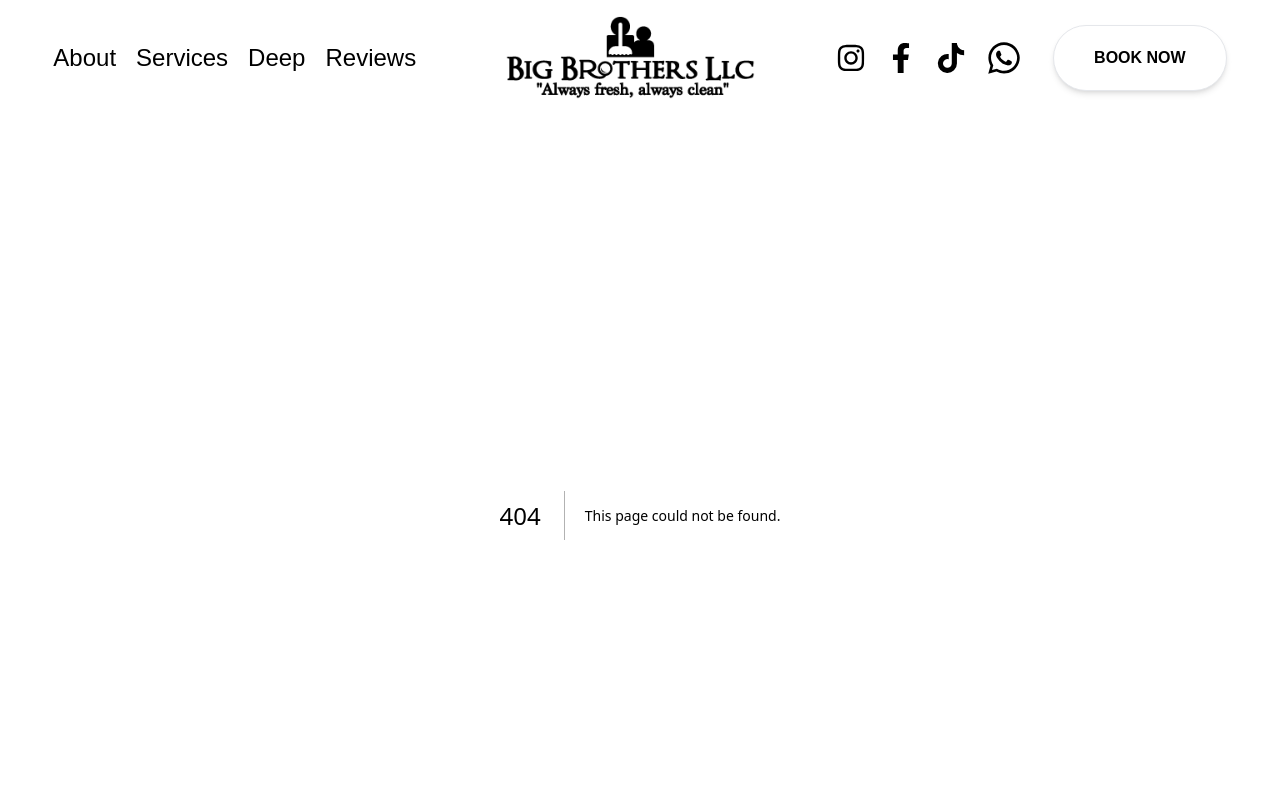
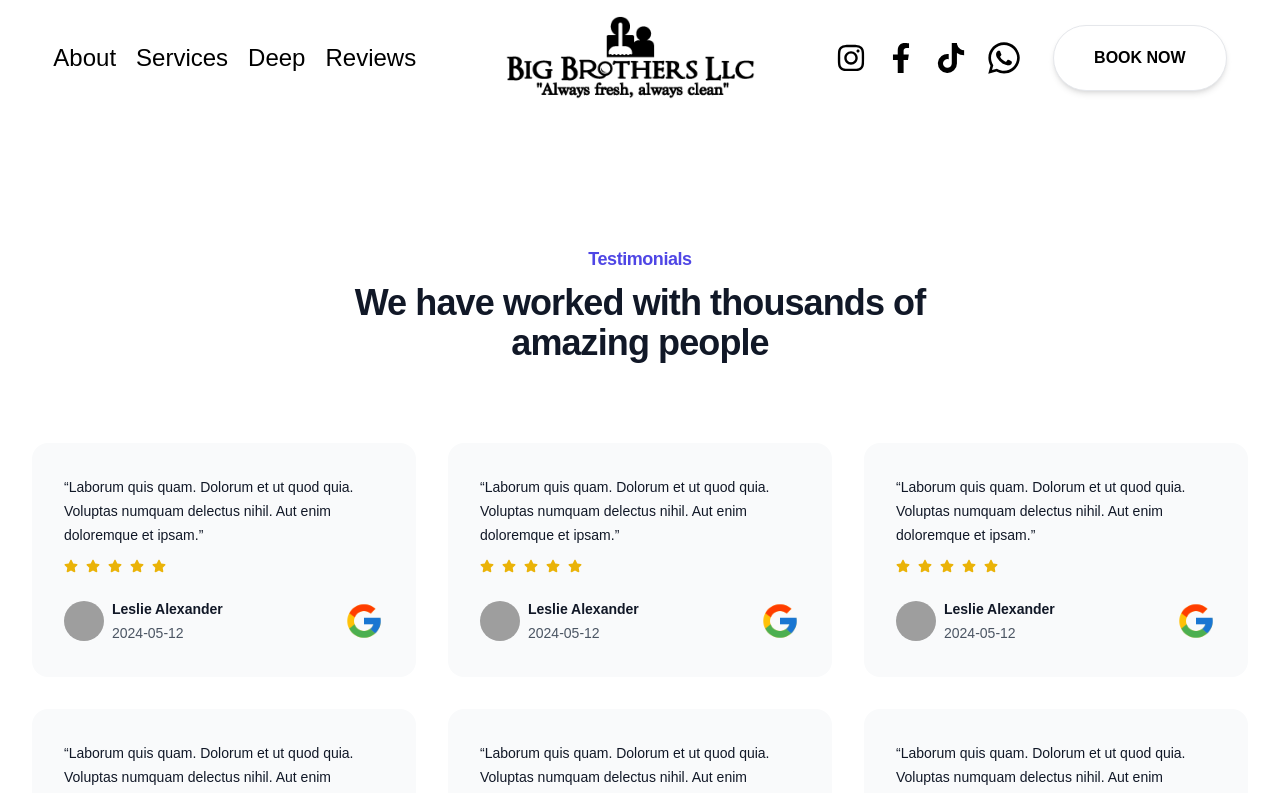
Before and after one commit to CapiDeveloper/proyect-landing-page, a Next.js app: page /reviews in a window 1280 px wide. Before the commit this address had no page. Shown: the top 793 px of the page. Built offline with nearby package versions, Linux system fonts and the light colour scheme; grey boxes are pictures that could not be loaded; a web font is replaced by a local one.

Commit message:
Trabajando con pagina de reseñas

```diff
--- a/package.json
+++ b/package.json
@@ -16,6 +16,8 @@
     "zustand": "^4.5.4"
   },
   "devDependencies": {
+    "@types/node": "22.1.0",
+    "@types/react": "18.3.3",
     "eslint": "^8",
     "eslint-config-next": "14.2.4",
     "postcss": "^8",
--- /dev/null
+++ b/src/app/reviews/page.jsx
@@ -0,0 +1,104 @@
+import Image from "next/image"
+import { FaStar } from "react-icons/fa";
+
+const testimonials = [
+    {
+        body: 'Laborum quis quam. Dolorum et ut quod quia. Voluptas numquam delectus nihil. Aut enim doloremque et ipsam.',
+        author: {
+            name: 'Leslie Alexander',
+            handle: '2024-05-12',
+            imageUrl:
+                'https://images.unsplash.com/photo-1494790108377-be9c29b29330?ixlib=rb-1.2.1&ixid=eyJhcHBfaWQiOjEyMDd9&auto=format&fit=facearea&facepad=2&w=256&h=256&q=80',
+        },
+    },
+    {
+        body: 'Laborum quis quam. Dolorum et ut quod quia. Voluptas numquam delectus nihil. Aut enim doloremque et ipsam.',
+        author: {
+            name: 'Leslie Alexander',
+            handle: '2024-05-12',
+            imageUrl:
+                'https://images.unsplash.com/photo-1494790108377-be9c29b29330?ixlib=rb-1.2.1&ixid=eyJhcHBfaWQiOjEyMDd9&auto=format&fit=facearea&facepad=2&w=256&h=256&q=80',
+        },
+    },
+    {
+        body: 'Laborum quis quam. Dolorum et ut quod quia. Voluptas numquam delectus nihil. Aut enim doloremque et ipsam.',
+        author: {
+            name: 'Leslie Alexander',
+            handle: '2024-05-12',
+            imageUrl:
+                'https://images.unsplash.com/photo-1494790108377-be9c29b29330?ixlib=rb-1.2.1&ixid=eyJhcHBfaWQiOjEyMDd9&auto=format&fit=facearea&facepad=2&w=256&h=256&q=80',
+        },
+    },
+    {
+        body: 'Laborum quis quam. Dolorum et ut quod quia. Voluptas numquam delectus nihil. Aut enim doloremque et ipsam.',
+        author: {
+            name: 'Leslie Alexander',
+            handle: '2024-05-12',
+            imageUrl:
+                'https://images.unsplash.com/photo-1494790108377-be9c29b29330?ixlib=rb-1.2.1&ixid=eyJhcHBfaWQiOjEyMDd9&auto=format&fit=facearea&facepad=2&w=256&h=256&q=80',
+        },
+    },
+    {
+        body: 'Laborum quis quam. Dolorum et ut quod quia. Voluptas numquam delectus nihil. Aut enim doloremque et ipsam.',
+        author: {
+            name: 'Leslie Alexander',
+            handle: '2024-05-12',
+            imageUrl:
+                'https://images.unsplash.com/photo-1494790108377-be9c29b29330?ixlib=rb-1.2.1&ixid=eyJhcHBfaWQiOjEyMDd9&auto=format&fit=facearea&facepad=2&w=256&h=256&q=80',
+        },
+    },
+    {
+        body: 'Laborum quis quam. Dolorum et ut quod quia. Voluptas numquam delectus nihil. Aut enim doloremque et ipsam.',
+        author: {
+            name: 'Leslie Alexander',
+            handle: '2024-05-12',
+            imageUrl:
+                'https://images.unsplash.com/photo-1494790108377-be9c29b29330?ixlib=rb-1.2.1&ixid=eyJhcHBfaWQiOjEyMDd9&auto=format&fit=facearea&facepad=2&w=256&h=256&q=80',
+        },
+    },
+]
+
+export default function pageTestimonials() {
+    return (
+        <div className="bg-white py-24 sm:py-32">
+            <div className="mx-auto max-w-7xl px-6 lg:px-8">
+                <div className="mx-auto max-w-xl text-center">
+                    <h2 className="text-lg font-semibold leading-8 tracking-tight text-indigo-600">Testimonials</h2>
+                    <p className="mt-2 text-3xl font-bold tracking-tight text-gray-900 sm:text-4xl">
+                        We have worked with thousands of amazing people
+                    </p>
+                </div>
+                <div className="mx-auto mt-16 flow-root max-w-2xl sm:mt-20 lg:mx-0 lg:max-w-none">
+                    <div className="-mt-8 sm:-mx-4 sm:columns-2 sm:text-[0] lg:columns-3">
+                        {testimonials.map((testimonial) => (
+                            <div key={testimonial.author.handle} className="pt-8 sm:inline-block sm:w-full sm:px-4">
+                                <figure className="rounded-2xl bg-gray-50 p-8 text-sm leading-6">
+                                    <blockquote className="text-gray-900">
+                                        <p>{`“${testimonial.body}”`}</p>
+                                    </blockquote>
+                                    <div className="flex items-center gap-2 mt-3">
+                                        <FaStar className="text-yellow-500" />
+                                        <FaStar className="text-yellow-500" />
+                                        <FaStar className="text-yellow-500" />
+                                        <FaStar className="text-yellow-500" />
+                                        <FaStar className="text-yellow-500" />
+                                    </div>
+                                    <figcaption className="mt-6 flex items-center justify-between gap-x-4">
+                                        <div className="flex items-center gap-2">
+                                            <img alt="" src={testimonial.author.imageUrl} className="h-10 w-10 rounded-full bg-gray-50" />
+                                            <div>
+                                                <div className="font-semibold text-gray-900">{testimonial.author.name}</div>
+                                                <div className="text-gray-600">{`${testimonial.author.handle}`}</div>
+                                            </div>
+                                        </div>
+                                        <Image src={"/google.png"} width={40} height={40} alt="Reseña de Google" title="Icono de Google" />
+                                    </figcaption>
+                                </figure>
+                            </div>
+                        ))}
+                    </div>
+                </div>
+            </div>
+        </div>
+    )
+}
--- a/src/components/ui/main-menu/MainMenu.jsx
+++ b/src/components/ui/main-menu/MainMenu.jsx
@@ -23,7 +23,7 @@ export const MainMenu = () => {
                 </Link>
             </li>
             <li>
-                <Link onClick={closeMenu} className="border-b-[1px] border-b-black text-3xl" href={"/"}  >
+                <Link onClick={closeMenu} className="border-b-[1px] border-b-black text-3xl" href={"/reviews"}  >
                     Reviews
                 </Link>
             </li>
--- a/src/components/ui/top-menu/TopMenu.jsx
+++ b/src/components/ui/top-menu/TopMenu.jsx
@@ -11,7 +11,7 @@ export const TopMenu = () => {
           <li><Link className="xl:text-2xl link-underline" href={'/'}>About</Link></li>
           <li><Link className="xl:text-2xl link-underline" href={'/services'}>Services</Link></li>
           <li><Link className="xl:text-2xl link-underline" href={'/'}>Deep</Link></li>
-          <li><Link className="xl:text-2xl link-underline" href={'/'}>Reviews</Link></li>
+          <li><Link className="xl:text-2xl link-underline" href={'/reviews'}>Reviews</Link></li>
         </ul>
         <div className="pr-5">
           <Image src={'/big-brother-logo.png'} alt="Logo de la empresa" title="Big Brothers" className="flex-1 w-[100px] sm:w-[150px] lg:w-[250px] lg:mx-auto" height={100} width={300} />
```
Also changed, not shown: tsconfig.json (added, +34 -0 lines), public/google.png (added), 1 other file (tests, documents, lock files or other folders).
